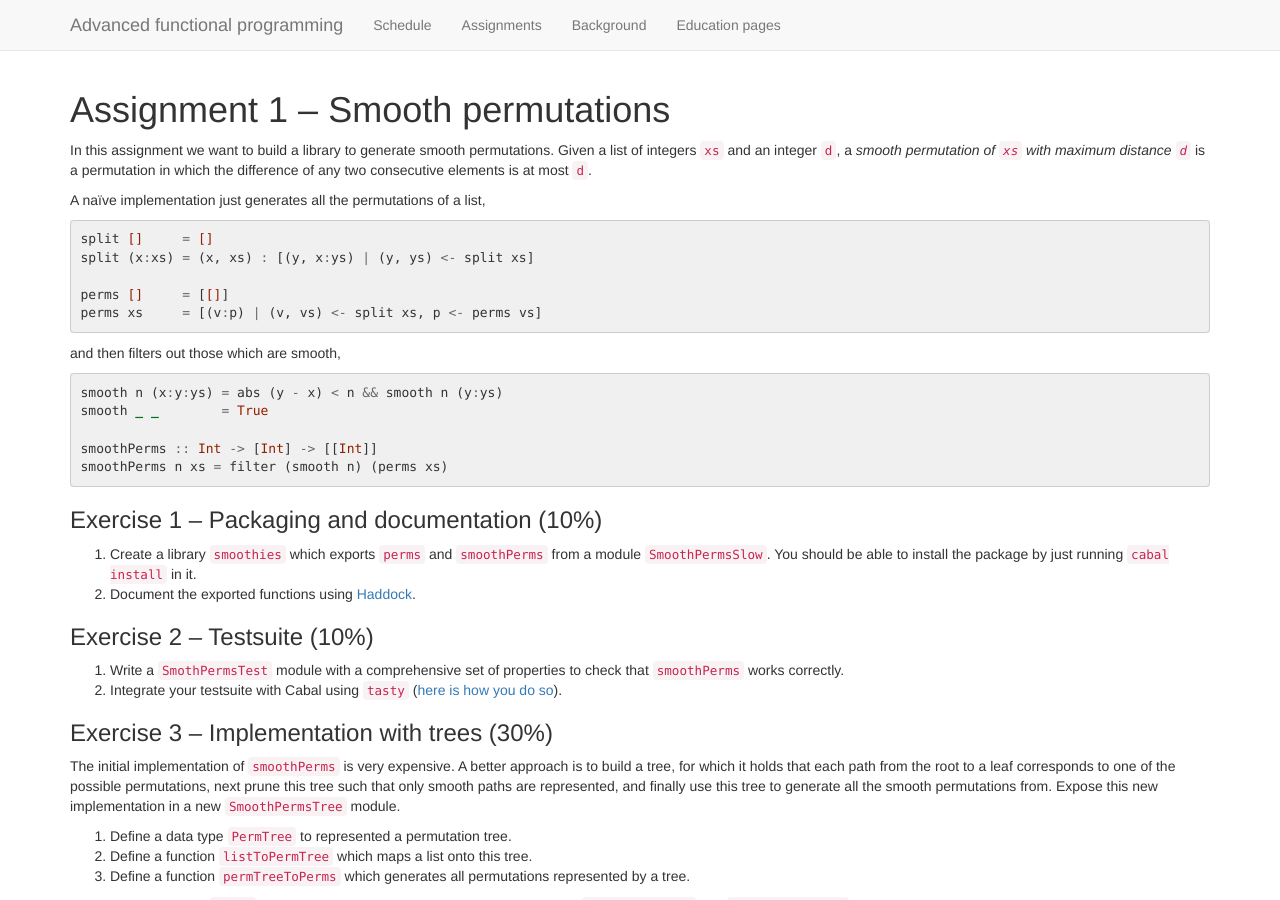
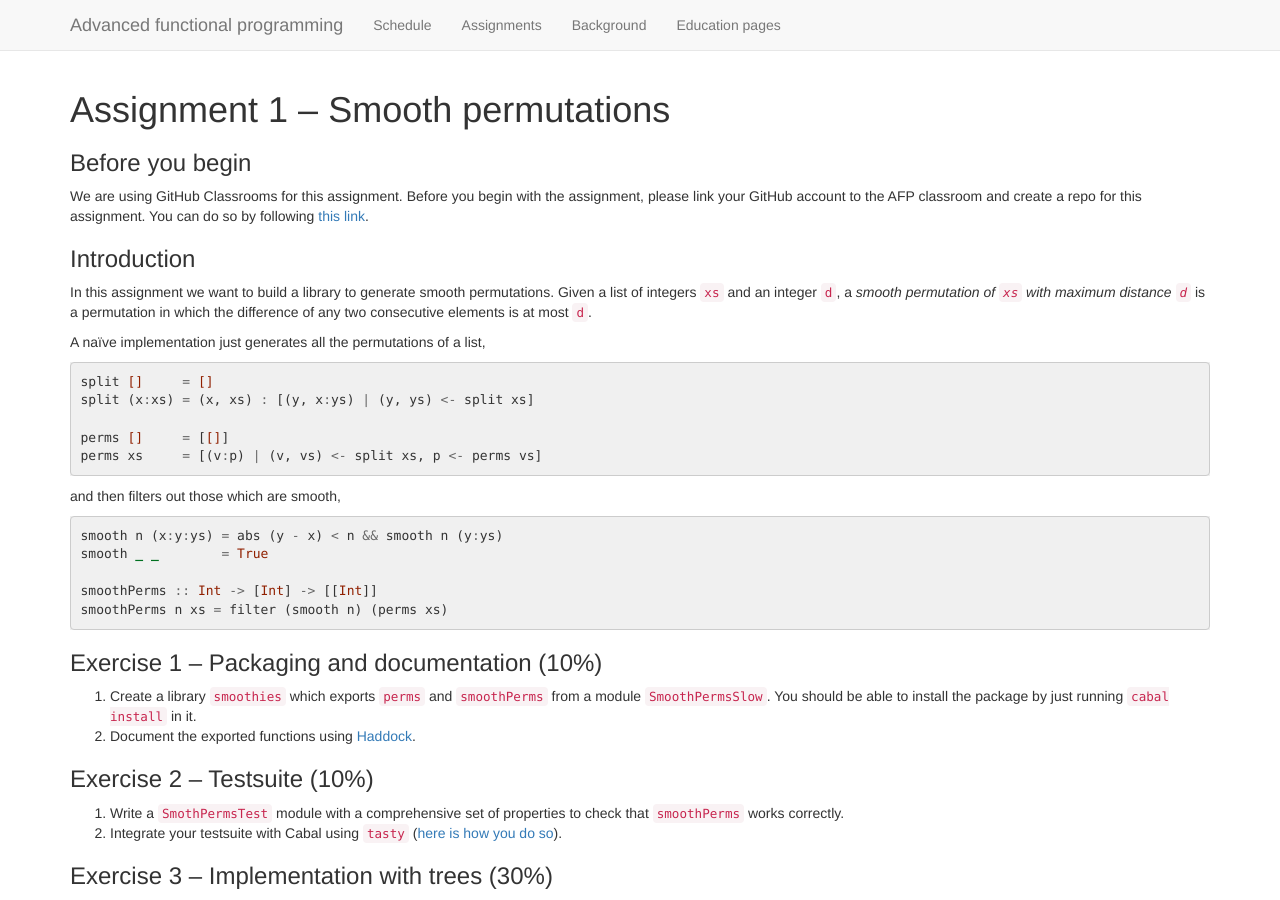
Before and after one commit to ywata/2018-AFP, a Jekyll site: the page built from assignment1.md, in a window 1280 px wide and 900 px high. Built offline with Jekyll 4.4.1, drawn with Linux system fonts in a browser that asks for light colours; nearby versions of some CDN libraries.

Commit message:
Add link to GitHub for assignment 1

```diff
--- a/assignment1.md
+++ b/assignment1.md
@@ -4,6 +4,12 @@ layout: default
 ---
 
 # Assignment 1 -- Smooth permutations
+
+### Before you begin
+
+We are using GitHub Classrooms for this assignment. Before you begin with the assignment, please link your GitHub account to the AFP classroom and create a repo for this assignment. You can do so by following [this link](https://classroom.github.com/a/scD7K47R).
+
+### Introduction
 
 In this assignment we want to build a library to generate smooth permutations. Given a list of integers `xs` and an integer `d`, a _smooth permutation of `xs` with maximum distance `d`_ is a permutation in which the difference of any two consecutive elements is at most `d`.
 
```
